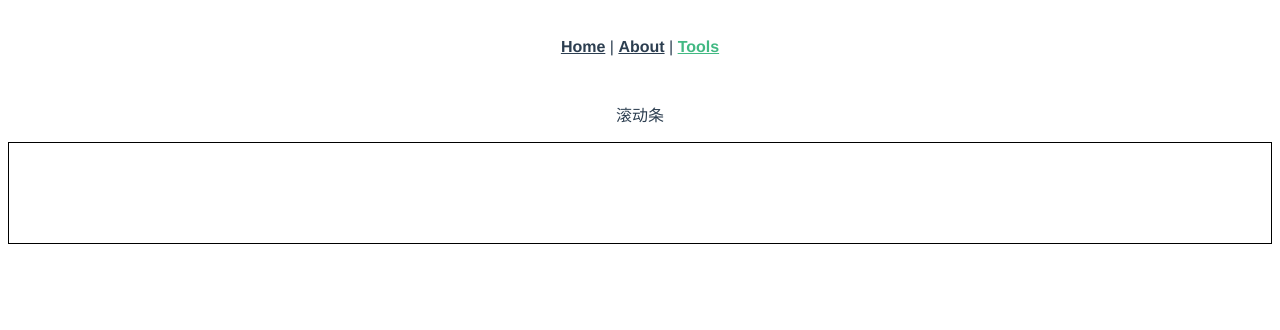
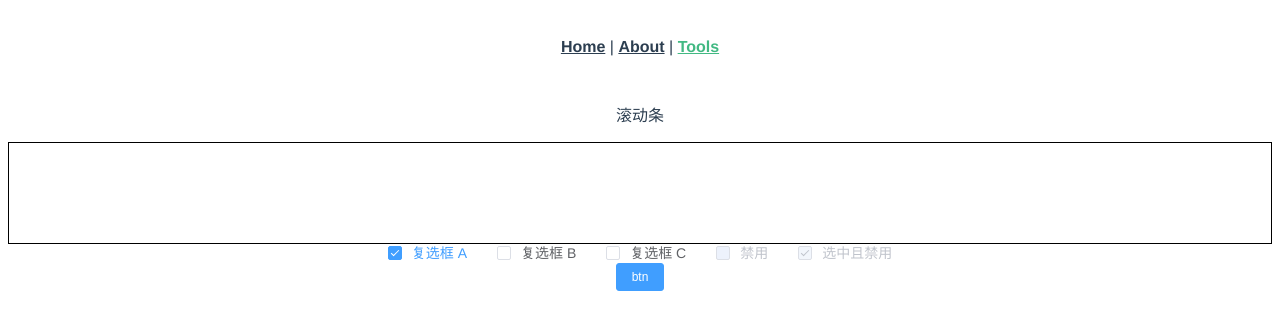
Before and after one commit to xhLONG/work-tools, a Vue app: page /#/tools in a window 1280 px wide. Shown: the top 330 px of the page. Built offline with nearby package versions, Linux system fonts and the light colour scheme.

Commit message:
feat: 引入elementui

```diff
--- a/package.json
+++ b/package.json
@@ -9,7 +9,7 @@
   "dependencies": {
     "axios": "^0.27.2",
     "core-js": "^3.8.3",
-    "element-ui": "^2.15.9",
+    "element-ui": "^2.15.10",
     "vue": "^2.6.14",
     "vue-router": "^3.5.1",
     "vuex": "^3.6.2"
--- /dev/null
+++ b/src/config/elementComponets.js
@@ -0,0 +1,10 @@
+import 'element-ui/lib/theme-chalk/index.css';
+import { Button, Switch } from 'element-ui'
+
+const install = function (Vue) {
+  Vue.use(Button)
+  Vue.use(Switch)
+}
+
+// 暴露一个插件，让vue以安装插件的形式引入element组件
+export default install
--- /dev/null
+++ b/src/formComponents/Checkbox.vue
@@ -0,0 +1,38 @@
+<template>
+  <el-checkbox-group v-model="checklist" @change="handlerChange">
+    <el-checkbox label="复选框 A"></el-checkbox>
+    <el-checkbox label="复选框 B"></el-checkbox>
+    <el-checkbox label="复选框 C"></el-checkbox>
+    <el-checkbox label="禁用" disabled></el-checkbox>
+    <el-checkbox label="选中且禁用" disabled></el-checkbox>
+  </el-checkbox-group>
+</template>
+
+<script>
+import Vue from 'vue';
+import {CheckboxGroup, Checkbox} from 'element-ui';
+Vue.use(CheckboxGroup)
+Vue.use(Checkbox)
+
+export default {
+  name: 'Checkbox',
+  props: {
+    value: {
+      type: Array,
+      default() {
+        return []
+      }
+    }
+  },
+  data () {
+    return {
+      checklist: this.value
+    };
+  },
+  methods: {
+    handlerChange(val) {
+      this.$emit('input', val)
+    }
+  }
+}
+</script>
--- a/src/main.js
+++ b/src/main.js
@@ -3,6 +3,7 @@ import App from './App.vue'
 import router from './router'
 import store from './store'
 import { createAxiosByinterceptors } from './js/request'
+import installElementPlugin from './config/elementComponets.js'
 
 Vue.config.productionTip = false
 
@@ -27,6 +28,7 @@ Vue.use((Vue) => {
     })
 })
 
+Vue.use(installElementPlugin)
 
 new Vue({
     router,
--- a/src/views/ToolsView.vue
+++ b/src/views/ToolsView.vue
@@ -1,14 +1,23 @@
 <template>
     <div>
         <ScrollBar></ScrollBar>
+        <Checkbox v-model="checkList"></Checkbox>
+        <el-button size="mini" type="primary">btn</el-button>
     </div>
 </template>
 
 <script>
 import ScrollBar from '../components/ScrollBar.vue'
+import Checkbox from '@/formComponents/Checkbox.vue';
 export default {
-    components: {
-        ScrollBar,
+  components: {
+    ScrollBar,
+    Checkbox
+  },
+  data() {
+    return {
+      checkList: ['选中且禁用','复选框 A']
     }
+  }
 }
 </script>
```
Also changed, not shown: src/style/e.sass (added), 1 other file (tests, documents, lock files or other folders).
